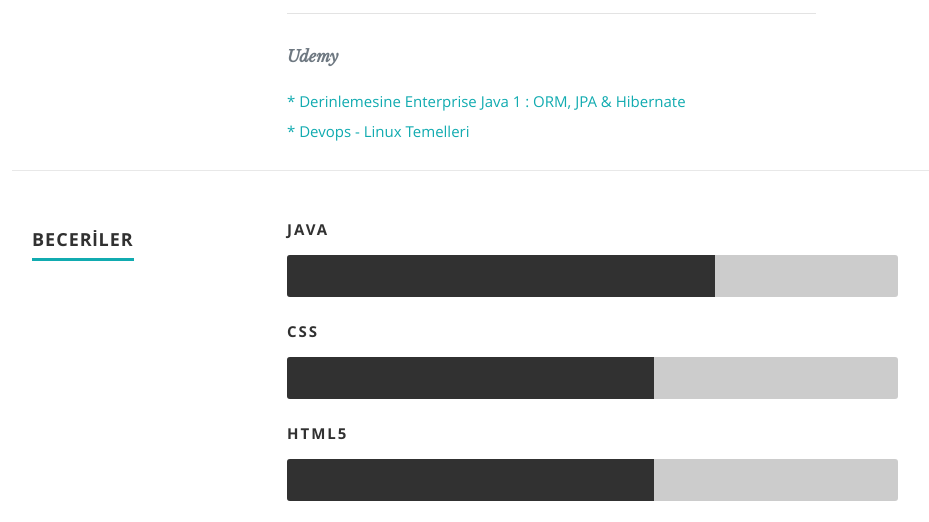
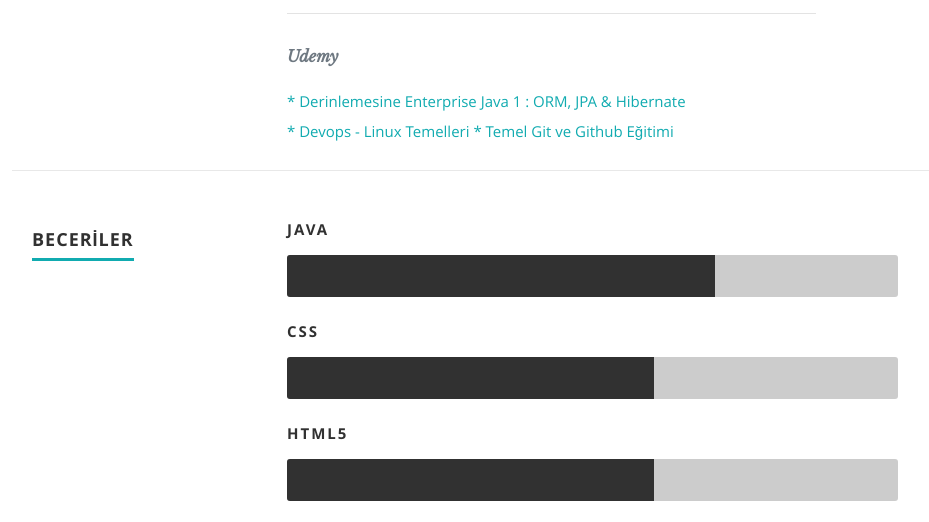
Before and after one commit to EmreSezr/cv, a plain HTML site: page index.html in a window 1280 px wide. Shown: the part 2598-3120 px from the top of the page, without its empty margins (118-1047 px from the left). Drawn offline with nearby package versions, Linux system fonts and the light colour scheme.

Commit message:
added certificate git&github

```diff
--- a/index.html
+++ b/index.html
@@ -281,6 +281,12 @@
               >
                 * Devops - Linux Temelleri
               </a>
+              <a
+                href="https://www.udemy.com/certificate/UC-b80d70c3-fcae-4cd5-af2d-a531b6dda33f/"
+                target="_blank"
+              >
+                * Temel Git ve Github Eğitimi
+              </a>
             </div>
           </div>
         </div>
@@ -299,7 +305,10 @@
               <li><span class="bar-expand java"></span><em>Java</em></li>
               <li><span class="bar-expand css"></span><em>CSS</em></li>
               <li><span class="bar-expand html"></span><em>HTML5</em></li>
-              <li><span class="bar-expand javascript"></span><em>Javascrıpt & ReactJS</em></li>
+              <li>
+                <span class="bar-expand javascript"></span
+                ><em>Javascrıpt & ReactJS</em>
+              </li>
               <li><span class="bar-expand sql"></span><em>React Native</em></li>
               <li><span class="bar-expand sql"></span><em>SQL</em></li>
             </ul>
```
